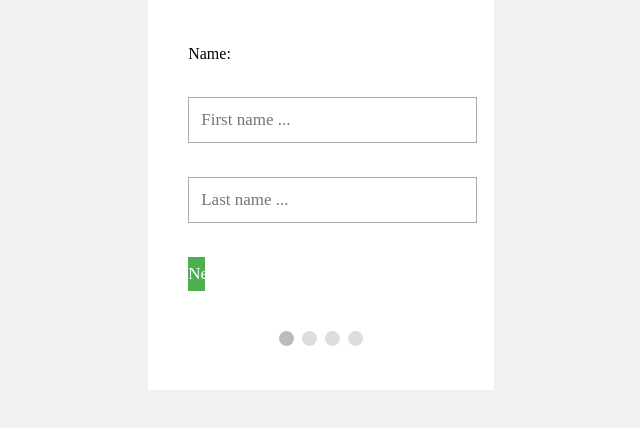
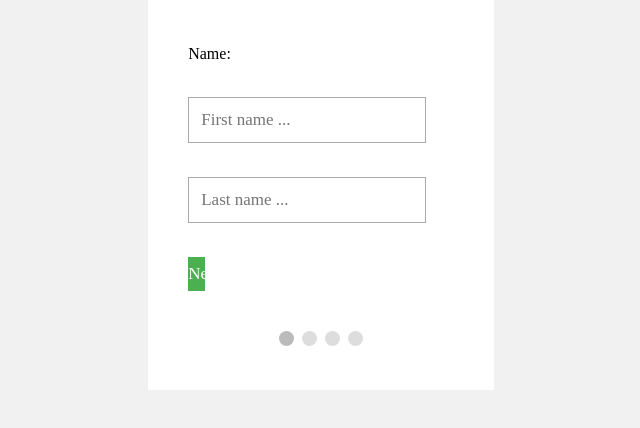
Before and after one commit to tee-15/form, a plain HTML site: page index.html in a window 1280 px wide. Shown: the part 180-608 px from the top of the page, without its empty margins (319-959 px from the left). Drawn offline with Linux system fonts and the light colour scheme.

Commit message:
initial commit

```diff
--- a/css/style.css
+++ b/css/style.css
@@ -26,7 +26,7 @@ h1{
 }
 input {
     padding: 12px;
-    width: 17em;
+    width: 14em;
     font-size: 17px;
     font-family: raleway;
     border: 1px solid #aaaaaa;
```
